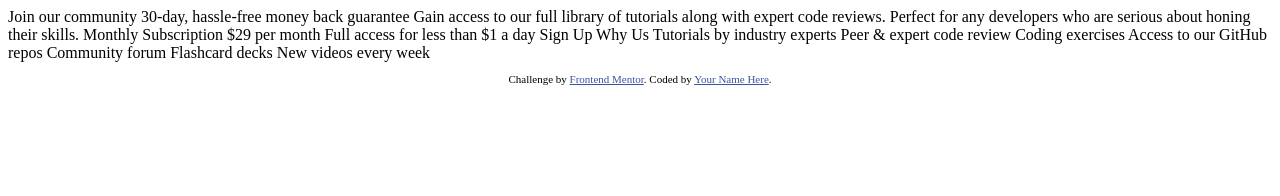
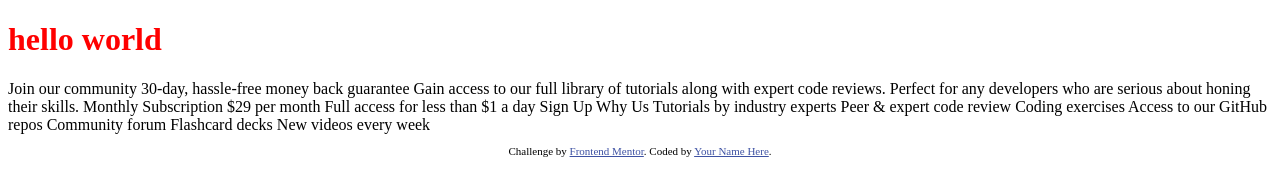
Before and after one commit to John-Davidson-8/fem-single-price-grid-component, a plain HTML site: page index.html in a window 1280 px wide. Drawn offline with Linux system fonts and the light colour scheme.

Commit message:
Feat: Repo commit

```diff
--- a/index.html
+++ b/index.html
@@ -1,49 +1,47 @@
 <!DOCTYPE html>
 <html lang="en">
   <head>
-  <meta charset="UTF-8">
-  <meta name="viewport" content="width=device-width, initial-scale=1.0"> <!-- displays site properly based on user's device -->
+    <meta charset="UTF-8" />
+    <meta name="viewport" content="width=device-width, initial-scale=1.0" />
+    <!-- displays site properly based on user's device -->
 
-  <link rel="icon" type="image/png" sizes="32x32" href="./images/favicon-32x32.png">
+    <link
+      rel="icon"
+      type="image/png"
+      sizes="32x32"
+      href="./images/favicon-32x32.png"
+    />
 
     <title>Frontend Mentor | Single Price Grid Component</title>
 
     <!-- Feel free to remove these styles or customise in your own stylesheet 👍 -->
     <style>
-    .attribution { font-size: 11px; text-align: center; }
-    .attribution a { color: hsl(228, 45%, 44%); }
+      .attribution {
+        font-size: 11px;
+        text-align: center;
+      }
+      .attribution a {
+        color: hsl(228, 45%, 44%);
+      }
     </style>
+    <link rel="stylesheet" href="./styles.css" />
   </head>
   <body>
-  Join our community
-
-  30-day, hassle-free money back guarantee
-
-  Gain access to our full library of tutorials along with expert code reviews.
-  Perfect for any developers who are serious about honing their skills.
-
-  Monthly Subscription
-
-  &dollar;29 per month
-
-  Full access for less than &dollar;1 a day
-
-  Sign Up
-
-  Why Us
-
-  Tutorials by industry experts
-  Peer &amp; expert code review
-  Coding exercises
-  Access to our GitHub repos
-  Community forum
-  Flashcard decks
+    <h1>hello world</h1>
+    Join our community 30-day, hassle-free money back guarantee Gain access to
+    our full library of tutorials along with expert code reviews. Perfect for
+    any developers who are serious about honing their skills. Monthly
+    Subscription &dollar;29 per month Full access for less than &dollar;1 a day
+    Sign Up Why Us Tutorials by industry experts Peer &amp; expert code review
+    Coding exercises Access to our GitHub repos Community forum Flashcard decks
     New videos every week
 
     <footer>
       <p class="attribution">
-      Challenge by <a href="https://www.frontendmentor.io?ref=challenge" target="_blank">Frontend Mentor</a>.
-      Coded by <a href="#">Your Name Here</a>.
+        Challenge by
+        <a href="https://www.frontendmentor.io?ref=challenge" target="_blank"
+          >Frontend Mentor</a
+        >. Coded by <a href="#">Your Name Here</a>.
       </p>
     </footer>
   </body>
--- a/styles.css
+++ b/styles.css
@@ -0,0 +1,3 @@
+h1 {
+  color: red;
+}
```
Lines whose indentation alone changed are shown as unchanged.
